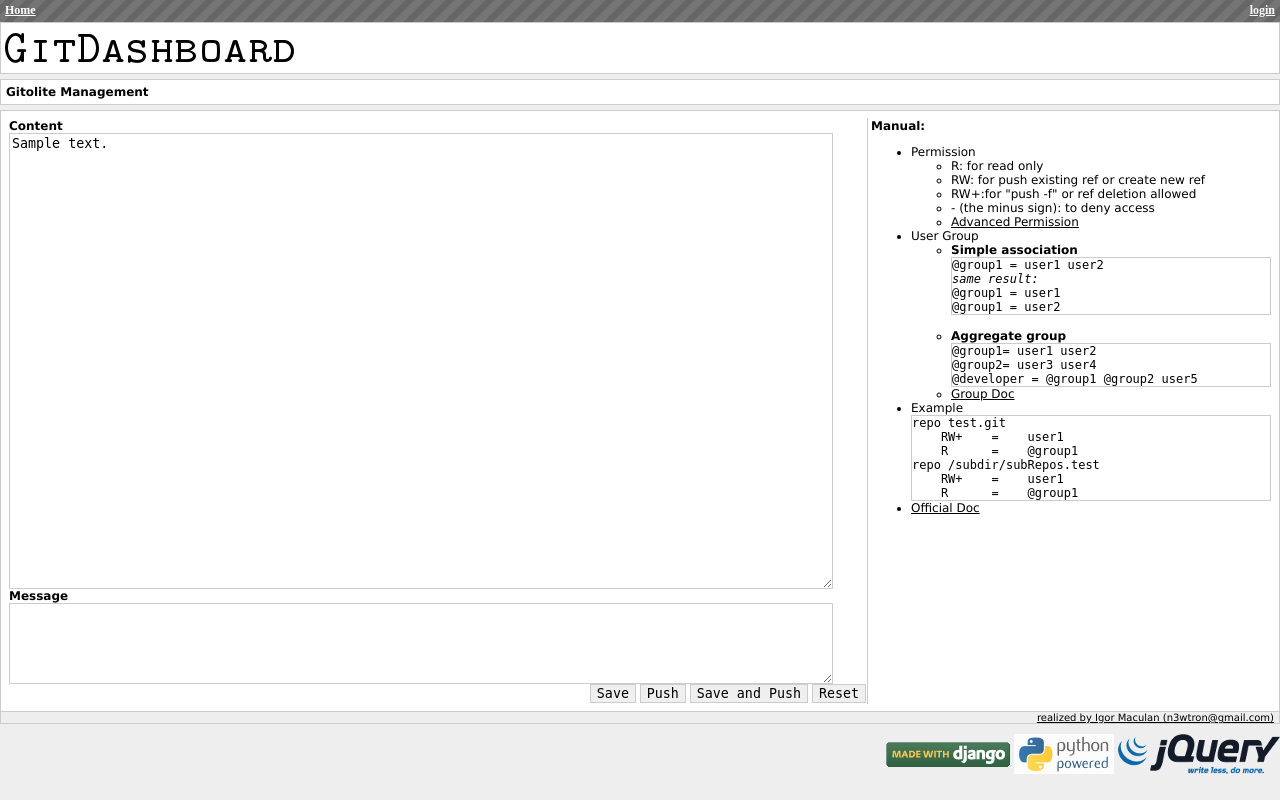
After one commit to foofilers/gitDashboard, a Django app: template gitview/templates/gitolite.html in a window 1280 px wide. The commit adds this page. Run offline with Django 3.2, Linux system fonts and the light colour scheme; the template is opened without the code that fills it: most values are stand-ins (such as "Sample title", 1, 10 or a date in 2020).

Commit message:
added gitolite management

```diff
--- a/gitengine/gitEngine.py
+++ b/gitengine/gitEngine.py
@@ -106,6 +106,7 @@ class GitRepo(Repo):
         nrp.description=description
         return nrp
 
+
 class GitCommit():
     """ Represent A single Commit  """
     def __init__(self,commit):
@@ -125,6 +126,7 @@ class GitCommit():
             for fl in files:
                 diffs.append(Diff(self.commit.repo,None,fl.blob.path,None,fl.blob.hexsha,None,str(fl.blob.mode),True,False,None,None,''))
             return diffs
+
     def getTree(self):
         return GitTree(self.commit.repo,self.commit.tree)
 
--- a/gitview/templates/commits.html
+++ b/gitview/templates/commits.html
@@ -111,7 +111,7 @@
 			<tr>
 				<td><input type="checkbox" name="compareCommitId" value="{{cmt.commit.hexsha}}" ></td>
 				<td nowrap="nowrap">{{cmt.commit.committed_date|timestamp:'%Y-%m-%d %H:%M'}}</td>
-				<td nowrap="nowrap"><img style="vertical-align:middle;" src="{{cmt.commit.author.email|gravatarImageUrl:22}}"/>&nbsp;{{cmt.commit.author.name}} &lt;{{cmt.commit.author.email}}&gt;</td>
+				<td nowrap="nowrap"><img style="vertical-align:middle;" src="{{cmt.commit.author.email|gravatarImageUrl:32}}"/>&nbsp;{{cmt.commit.author.name}} &lt;{{cmt.commit.author.email}}&gt;</td>
 				<td>
 					{{cmt.commit.message}}
 					{% for tag in cmt.getTags %}
--- /dev/null
+++ b/gitview/templates/gitolite.html
@@ -0,0 +1,137 @@
+{% extends "layout.html" %}
+
+{% block repoHeader %}
+<span style="text-align:center;"><b>Gitolite Management</b></span>
+{% endblock %}
+
+{% block contentBlock %}
+
+{% if feedback %}
+<div id="resultDiv" style="color:{{fbcolor}};width:70%;left: 15%;text-align:center; font-size:20px; position:absolute; margin-top:-150px;opacity:0;background:#CCCCCC; border:1px solid #000000;">
+	<b>{{feedback}}</b><br/>
+</div>
+<script type="text/javascript">
+	$('#resultDiv').animate({'margin-top':'-120px',opacity:1},1000).delay(3000).animate({'margin-top':'-150px',opacity:0},1000,'linear');
+</script>
+
+{% endif %}
+
+<script>
+(function($) {
+    function pasteIntoInput(el, text) {
+        el.focus();
+        if (typeof el.selectionStart == "number") {
+            var val = el.value;
+            var selStart = el.selectionStart;
+            el.value = val.slice(0, selStart) + text + val.slice(el.selectionEnd);
+            el.selectionEnd = el.selectionStart = selStart + text.length;
+        } else if (typeof document.selection != "undefined") {
+            var textRange = document.selection.createRange();
+            textRange.text = text;
+            textRange.collapse(false);
+            textRange.select();
+        }
+    }
+
+    function allowTabChar(el) {
+        $(el).keydown(function(e) {
+            if (e.which == 9) {
+                pasteIntoInput(this, "\t");
+                return false;
+            }
+        });
+
+        // For Opera, which only allows suppression of keypress events, not keydown
+        $(el).keypress(function(e) {
+            if (e.which == 9) {
+                return false;
+            }
+        });
+    }
+
+    $.fn.allowTabChar = function() {
+        if (this.jquery) {
+            this.each(function() {
+                if (this.nodeType == 1) {
+                    var nodeName = this.nodeName.toLowerCase();
+                    if (nodeName == "textarea" || (nodeName == "input" && this.type == "text")) {
+                        allowTabChar(this);
+                    }
+                }
+            })
+        }
+        return this;
+    }
+})(jQuery);
+</script>
+
+<table style="width:100%;">
+	<tr>
+		<td style="border-right:1px solid #CCCCCC;">
+			<form method="POST">{% csrf_token %}
+				<b>Content</b><br/>
+				<textarea id="contentArea" rows="30" cols="100" name="content">{{content}}</textarea><br/>
+				<script type="text/javascript">
+
+					$('#contentArea').allowTabChar();
+				</script>
+				<b>Message</b><br/>
+				<textarea rows="5" cols="100" name="message"></textarea><br/>
+				<div style="text-align:right">
+					<input type="submit" name="action" value="Save">
+					<input type="submit" name="action" value="Push">
+					<input type="submit" name="action" value="Save and Push">
+					<input type="submit" name="action" value="Reset">
+				</div>
+			</form>
+		</td>
+		<td style="vertical-align:top;width:400px;" >
+			<b>Manual:</b><br/>
+			<ul>
+				<li>Permission
+					<ul>
+						<li>R:  for read only</li>
+						<li>RW: for push existing ref or create new ref</li>
+						<li>RW+:for "push -f" or ref deletion allowed</li>
+						<li>- (the minus sign): to deny access
+						<li><a href="http://sitaramc.github.com/gitolite/write-types.html" target="_blank">Advanced Permission</a></li>
+					</ul>
+				</li>
+				<li>User Group
+					<ul>
+						<li><b>Simple association</b><br/>
+							<div class="code">
+								@group1 = user1 user2 <br/>
+								<i>same result:</i><br/>
+								@group1 = user1<br/>
+								@group1 = user2
+							</div>
+						</li><br/>
+						<li><b>Aggregate group</b><br/>
+							<div class="code">
+								@group1= user1 user2<br/>
+								@group2= user3 user4<br/>
+								@developer = @group1 @group2 user5
+							</div>
+						</li>
+						<li><a href="http://sitaramc.github.com/gitolite/groups.html" target="_blank">Group Doc</a></li>
+					</ul>
+				</li>
+				<li>Example
+					<div class="code">
+						repo	test.git<br/>
+						&nbsp;&nbsp;&nbsp;&nbsp;RW+&nbsp;&nbsp;&nbsp;&nbsp;=&nbsp;&nbsp;&nbsp;&nbsp;user1<br/>
+						&nbsp;&nbsp;&nbsp;&nbsp;R&nbsp;&nbsp&nbsp;&nbsp;&nbsp;&nbsp;=&nbsp;&nbsp;&nbsp;&nbsp;@group1
+						<br/>
+						repo	/subdir/subRepos.test<br/>
+						&nbsp;&nbsp;&nbsp;&nbsp;RW+&nbsp;&nbsp;&nbsp;&nbsp;=&nbsp;&nbsp;&nbsp;&nbsp;user1<br/>
+						&nbsp;&nbsp;&nbsp;&nbsp;R&nbsp;&nbsp&nbsp;&nbsp;&nbsp;&nbsp;=&nbsp;&nbsp;&nbsp;&nbsp;@group1
+					</div>
+				</li>
+				<li><a href="http://sitaramc.github.com/gitolite/" target="_blank">Official Doc</a>
+			</ul>
+		</td>
+	</tr>
+</table>
+
+{% endblock %}
--- a/gitview/templates/new.html
+++ b/gitview/templates/new.html
@@ -1,10 +1,11 @@
 {% extends "layout.html" %}
 
 {% block repoHeader %}
-<b>Git Main Directory :</b> {{ gitPath }}
+<b>Create New Repository</b>
 {% endblock %}
 
 {% block contentBlock %}
+
 <form method="POST">{% csrf_token %}
 	{{ newReposForm.no_field_errors }}
 	<table align="center">
--- a/gitview/urls.py
+++ b/gitview/urls.py
@@ -14,5 +14,6 @@ urlpatterns = patterns('',
     url(r'^rawContent', 'gitview.fileViews.rawContent'),
     url(r'^tree$', 'gitview.fileViews.tree'),
     url(r'^zipTree', 'gitview.fileViews.zipTree'),
+    url(r'^gitolite', 'gitview.gitolite.index'),
     url(r'^$', 'gitview.views.index'),
 )
--- a/gitview/views.py
+++ b/gitview/views.py
@@ -185,6 +185,11 @@ def new(request):
     """
     if not request.user.is_staff:
         return render_to_response("notAlowed.html",RequestContext(request))
+    try:
+        if settings.SECURITY_SYSTEM.lower()=='gitolite':
+            return redirect('gitview.gitolite.index')
+    except KeyError:
+        pass
     if request.method=='POST':
         newReposForm=NewReposForm(request.POST)
         if newReposForm.is_valid():
--- a/global/static/css/style.css
+++ b/global/static/css/style.css
@@ -192,3 +192,7 @@ input,select,textarea{
 
 	background-color:white
 }
+.code{
+	font-family: monospace;
+	border:1px solid #CCCCCC;
+}
--- a/global/templates/layout.html
+++ b/global/templates/layout.html
@@ -31,7 +31,7 @@
 		<div class="menu">
 			<a href="{%url gitview.views.index %}">Home</a>
 					{% if request.user.username %}
-					 	&nbsp;&nbsp;&nbsp;<a href="{%url gitview.views.new %}">New Repository</a>
+					 	&nbsp;&nbsp;&nbsp;<a href="{%url gitview.views.new %}">Security</a>
 					{%endif%}
 		</div>
 	</div>
```
Also changed, not shown: gitengine/gitolite.py (added, +42 -0 lines), gitview/gitolite.py (added, +39 -0 lines), gitview/templatetags/gravatar.py (added, +8 -0 lines), 1 other file.
